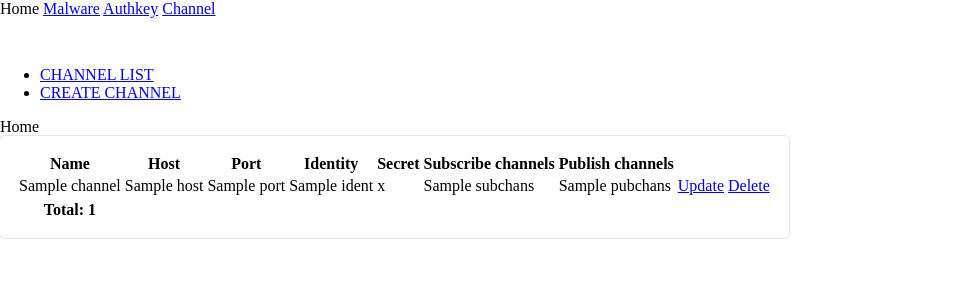
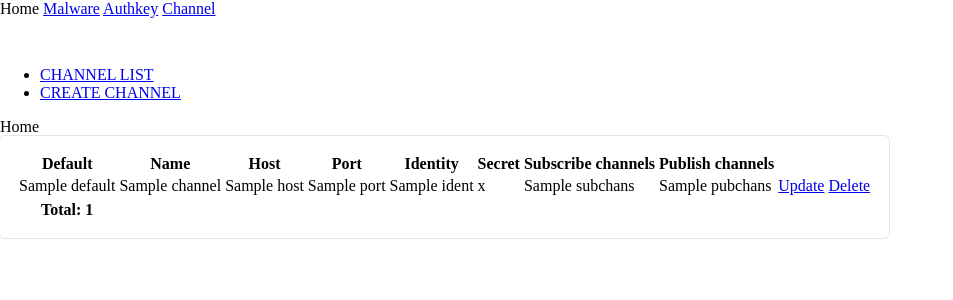
Before and after one commit to spitfire-sidra/mazu, a Django app: template channel/templates/channel/list.html in a window 1280 px wide. Shown: the top 300 px of the page, without its empty margins (0-953 px from the left). Run offline with Django 3.2, Linux system fonts and the light colour scheme; the template is opened without the code that fills it: most values are stand-ins (such as "Sample title", 1, 10 or a date in 2020); some libraries are stand-ins or nearby versions.

Commit message:
add a field 'default' in channel model

```diff
--- a/channel/models.py
+++ b/channel/models.py
@@ -15,6 +15,7 @@ class Channel(TimeStampedModel):
     subchans = models.TextField(null=True, blank=True)
     ident = models.TextField()
     secret = models.TextField(null=True, blank=True)
+    default = models.BooleanField(default=False)
     slug = models.SlugField()
 
     def __unicode__(self):
--- a/channel/templates/channel/list.html
+++ b/channel/templates/channel/list.html
@@ -5,6 +5,7 @@
 <table class="ui sortable table segment">
 <thead>
 <tr>
+<th>Default</th>
 <th>Name</th>
 <th>Host</th>
 <th>Port</th>
@@ -18,6 +19,7 @@
 <tbody>
 {% for channel in channels %}
 <tr>
+<td>{{ channel.default }}</td>
 <td>{{ channel.name }}</td>
 <td>{{ channel.host }}</td>
 <td>{{ channel.port }}</td>
@@ -34,7 +36,7 @@
 </tr>
 {% empty %}
 <tr>
-<td colspan='8'>No channel yet.</td>
+<td colspan='9'>No channel yet.</td>
 </tr>
 {% endfor %}
 </tbody>
--- a/channel/views.py
+++ b/channel/views.py
@@ -33,7 +33,7 @@ class ChannelCreateView(CreateView):
     model = Channel
     template_name = 'channel/create.html'
     success_url = reverse_lazy('channel.list')
-    fields = ['name', 'host', 'port', 'ident', 'secret', 'pubchans', 'subchans']
+    fields = ['default', 'name', 'host', 'port', 'ident', 'secret', 'pubchans', 'subchans']
 
     @method_decorator(login_required)
     def dispatch(self, *args, **kwargs):
@@ -62,7 +62,7 @@ class ChannelUpdateView(UpdateView):
     model = Channel
     template_name = 'channel/update.html'
     success_url = reverse_lazy('channel.list')
-    fields = ['name', 'host', 'port', 'ident', 'secret', 'pubchans', 'subchans']
+    fields = ['default', 'name', 'host', 'port', 'ident', 'secret', 'pubchans', 'subchans']
 
 
 class ChannelDeleteView(DeleteView):
```
